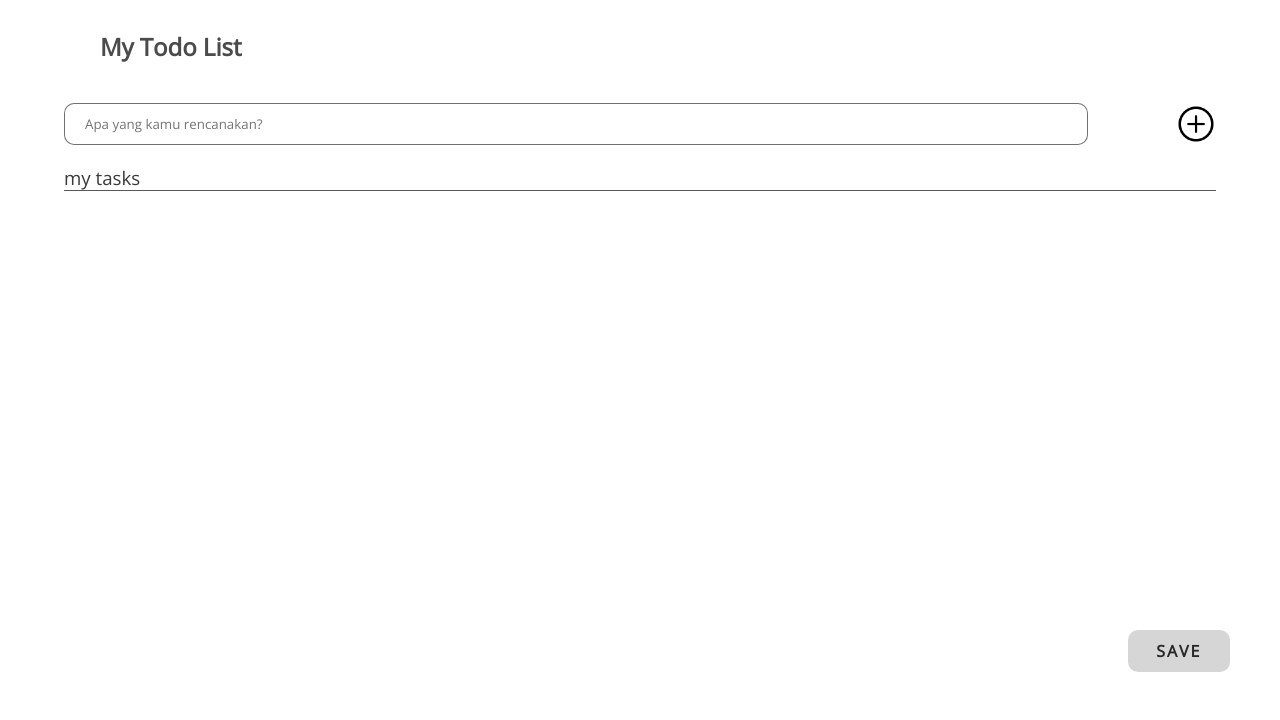
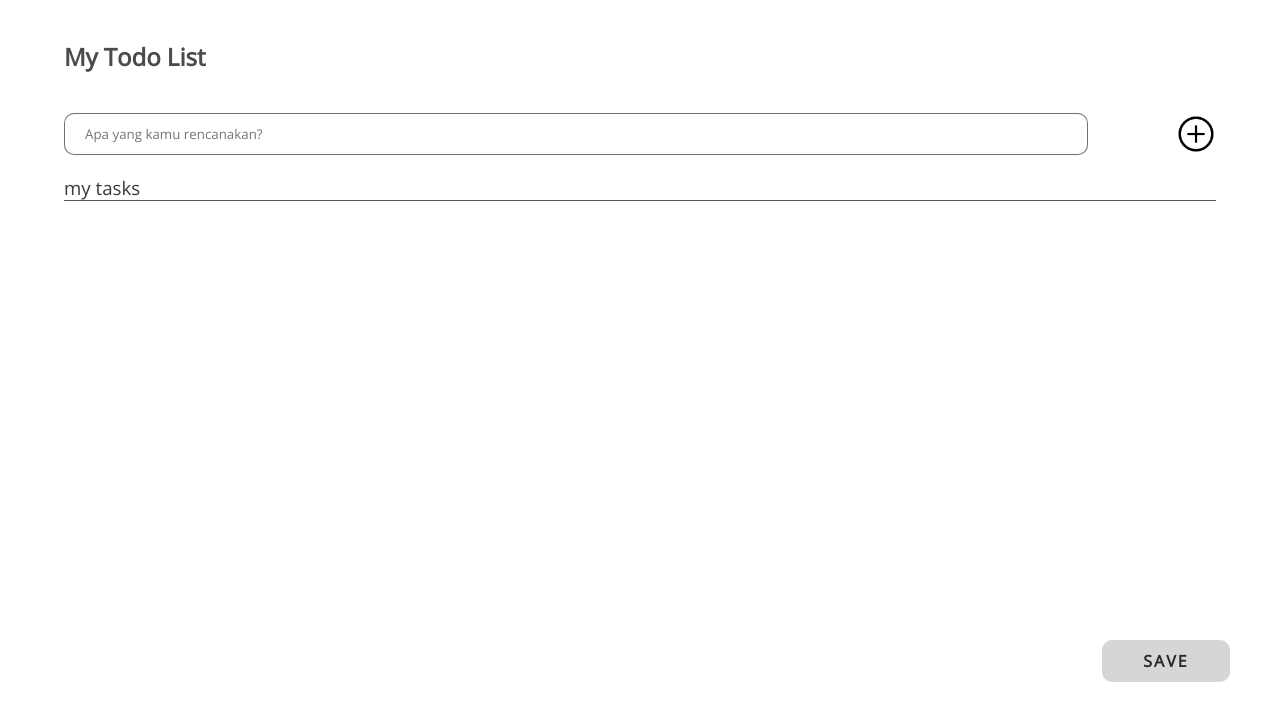
Before and after one commit to yudhit08/todo_list, a plain HTML site: page index.html in a window 1280 px wide. Drawn offline with nearby package versions, Linux system fonts and the light colour scheme.

Commit message:
fixed save btn

```diff
--- a/style.css
+++ b/style.css
@@ -31,7 +31,7 @@ body {
 }
 
 h2.title{
-    margin: 30px 100px 40px;
+    padding: 5vh 5vw;
     color: rgb(75, 75, 75);
 }
 
@@ -134,7 +134,8 @@ h3.list-title::after{
     position: relative;
     float: right;
     right: 50px;
-    width: 8%;
+    min-width: 100px;
+    width: 10%;
     text-align: center;
     margin-bottom: 20px;
 }
```
